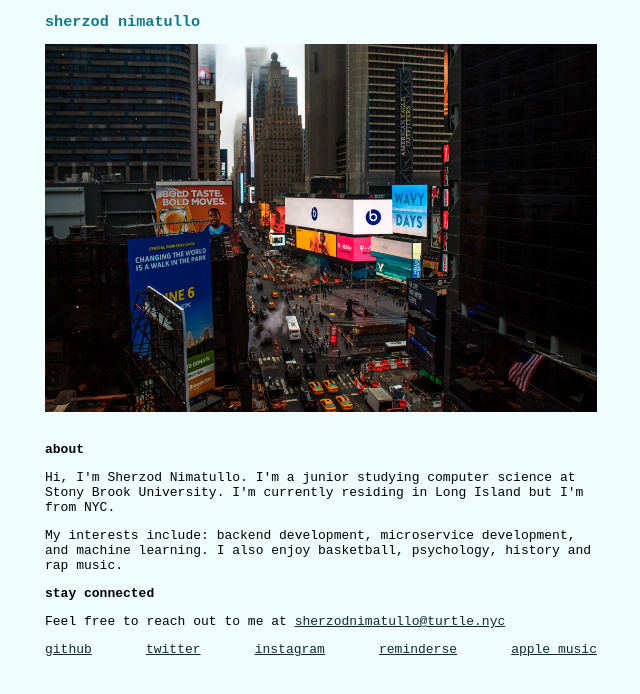
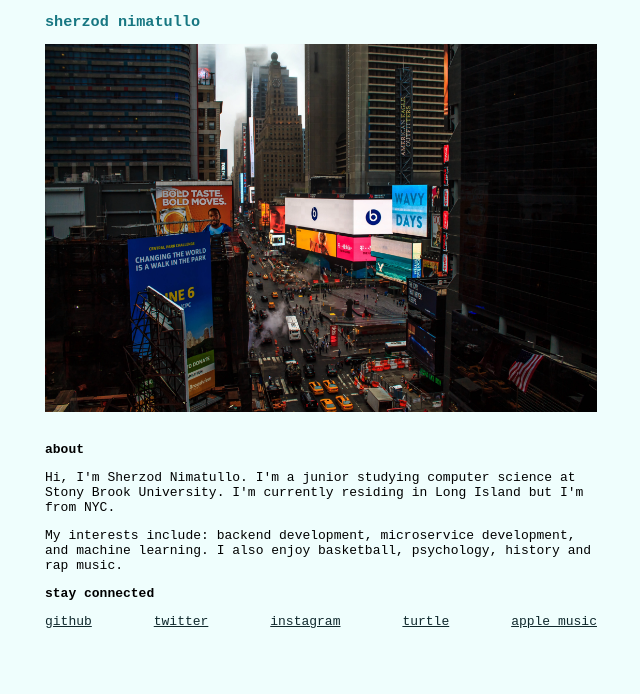
Before and after one commit to nimatullo/nimatullo.com, a plain HTML site: page index.html in a window 1280 px wide. Shown: the whole page, without its empty margins (319-959 px from the left). Drawn offline with Linux system fonts and the light colour scheme.

Commit message:
Revert "removed turtle, added reminderse, added email"
This reverts commit 691b55fb9294c1035c218951965a8b1f9de68d0f.

```diff
--- a/index.html
+++ b/index.html
@@ -26,8 +26,6 @@
         </div>
         <div class="contact">
             <h4><a target="_blank" href="https://josh8.com">stay connected</a></h4>
-            <p>Feel free to reach out to me at <a
-                    href="mailto:sherzodnimatullo@turtle.nyc">sherzodnimatullo@turtle.nyc</a></p>
             <ul>
                 <li>
                     <a target="_blank" href="https://github.com/nimatullo">github</a>
@@ -39,7 +37,7 @@
                     <a target="_blank" href="https://instagram.com/sherzodnimatullo">instagram</a>
                 </li>
                 <li>
-                    <a target="_blank" href="https://reminderse.com">reminderse</a>
+                    <a target="_blank" href="https://turtle.nyc">turtle</a>
                 </li>
                 <li>
                     <a target="_blank" href="https://music.apple.com/profile/mmvvpp123">apple music</a>
--- a/styles/style.css
+++ b/styles/style.css
@@ -66,10 +66,6 @@
     text-decoration: none;
 }
 
-ul {
-    margin-block-start: 1em;
-}
-
 @media only screen and (max-width: 662px) {
     body {
         padding: 0 1em;
```
Also changed, not shown: 1 other file.
